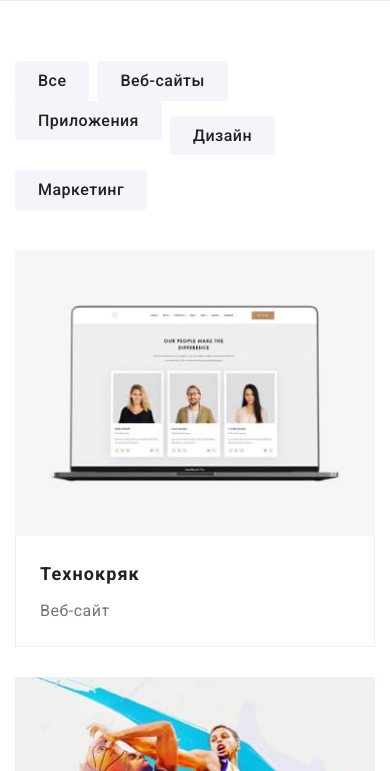
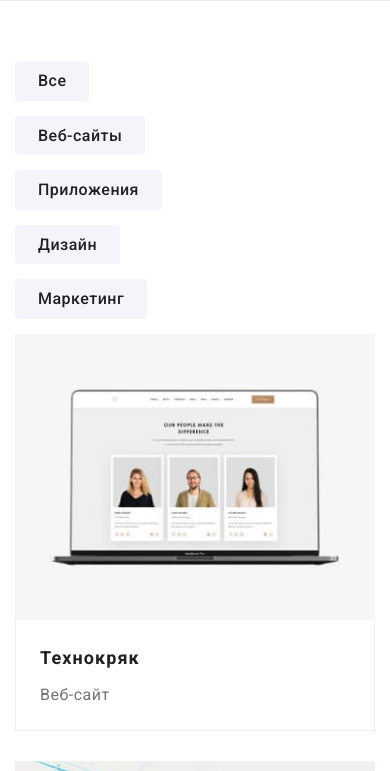
Before and after one commit to Darina-Shvydiuk/goit-markup-hw-08, a plain HTML site: page portfolio.html in a window 390 px wide. Shown: the part 73-844 px from the top of the page. Drawn offline with nearby package versions, Linux system fonts and the light colour scheme.

Commit message:
fix:mobile filter before 480px

```diff
--- a/sass/components/_filter.scss
+++ b/sass/components/_filter.scss
@@ -22,10 +22,14 @@
   }
 
   &__list {
-    display: flex;
-    flex-wrap: wrap;
-    justify-content: flex-start;
-    margin-bottom: 40px;
+    display: block;
+
+    @media screen and (min-width: 480px) {
+      display: flex;
+      flex-wrap: wrap;
+      justify-content: flex-start;
+      margin-bottom: 40px;
+    }
 
     @media screen and (min-width: 768px) {
       justify-content: center;
@@ -42,6 +46,20 @@
 
   &__item:nth-last-child(-n + 2) {
     margin-top: 15px;
+  }
+
+  @media screen and (max-width: 479px) {
+    &__item:not(:last-child) {
+      margin-right: 0;
+    }
+
+    &__item:nth-last-child(-n + 2) {
+      margin-top: 0;
+    }
+
+    &__item {
+      margin-bottom: 15px;
+    }
   }
 
   @media screen and (min-width: 768px) {
```
Also changed, not shown: css/main.css, css/main.min.css, 2 other files.
